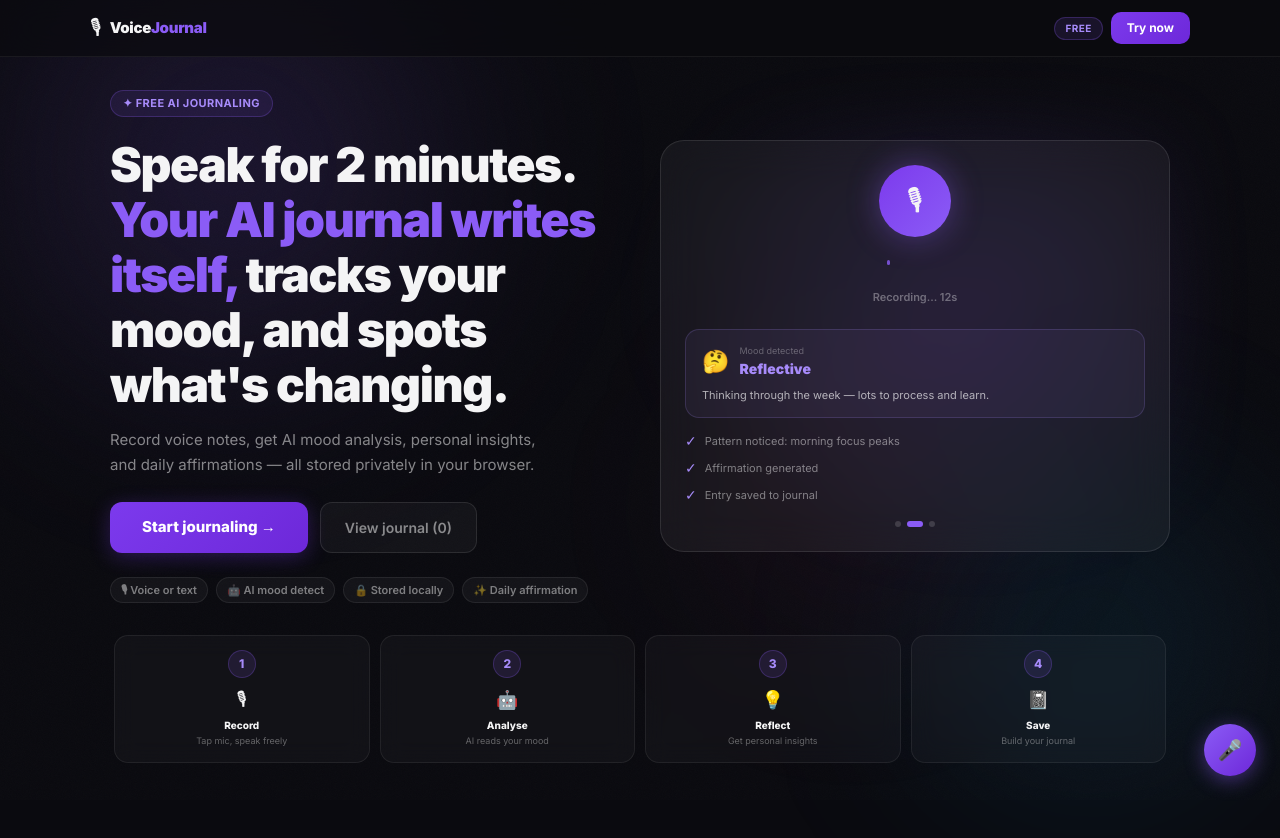
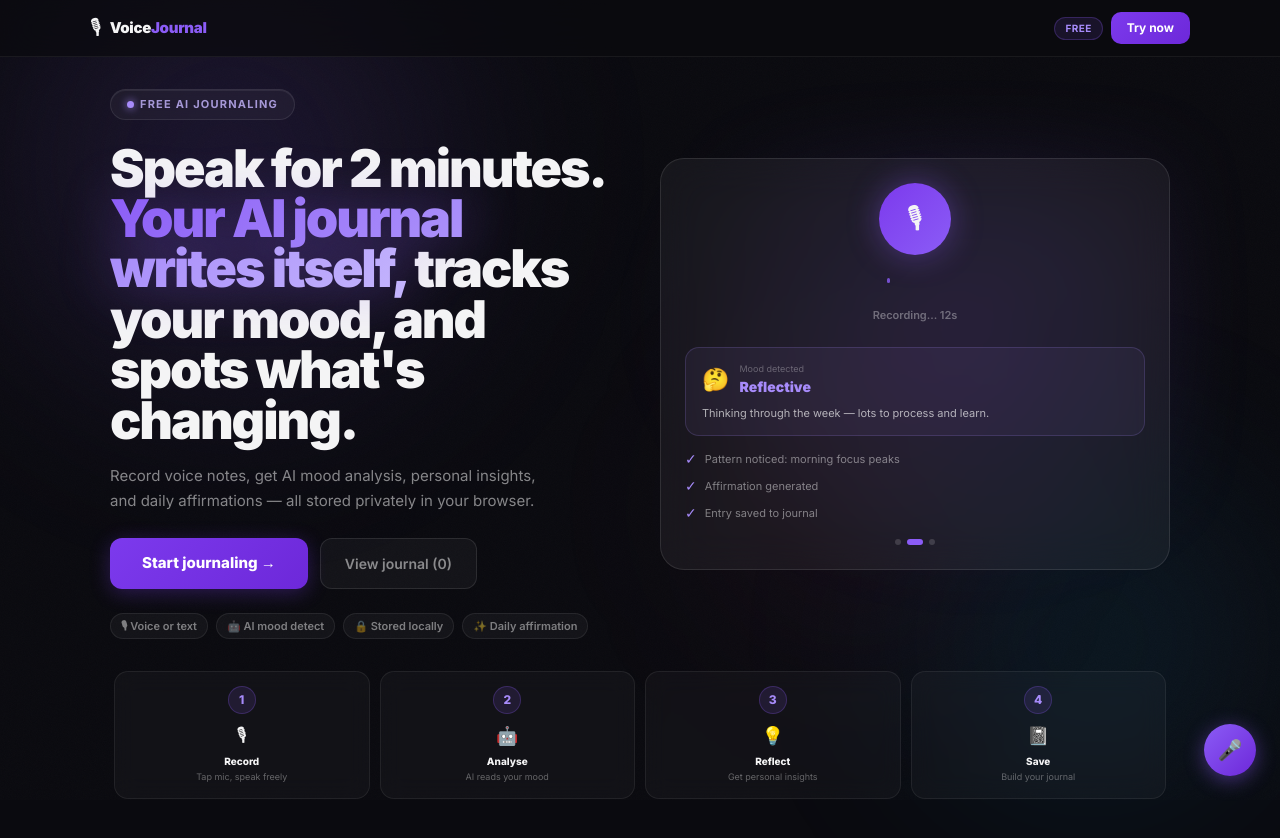
Before and after one commit to infosiva/voicejournal, a Next.js app: page / in a window 1280 px wide. Shown: the top 838 px of the page. Built offline with nearby package versions, Linux system fonts and the light colour scheme.

Commit message:
feat(hero): liquid-glass badge, larger headline, gradient glow

```diff
--- a/app/page.tsx
+++ b/app/page.tsx
@@ -689,24 +689,32 @@
           >
             <div style={{
               display: 'inline-flex', alignItems: 'center', gap: 6,
-              padding: '4px 12px', borderRadius: 99, marginBottom: 20,
-              background: 'rgba(139,92,246,0.1)', border: '1px solid rgba(139,92,246,0.25)',
+              padding: '6px 16px', borderRadius: 9999, marginBottom: 24,
+              background: 'rgba(255,255,255,0.04)',
+              backdropFilter: 'blur(12px)', WebkitBackdropFilter: 'blur(12px)',
+              border: '1px solid rgba(255,255,255,0.09)',
+              boxShadow: 'inset 0 1px 0 rgba(255,255,255,0.07)',
+              fontSize: 11, color: 'rgba(196,181,253,0.82)', fontWeight: 700,
+              letterSpacing: '0.11em', textTransform: 'uppercase',
             }}>
-              <span style={{ fontSize: 11, color: '#a78bfa', fontWeight: 700, letterSpacing: '0.04em' }}>
-                ✦ FREE AI JOURNALING
-              </span>
+              <span style={{ width: 7, height: 7, borderRadius: '50%', background: '#a78bfa', display: 'inline-block', flexShrink: 0, boxShadow: '0 0 8px #a78bfa' }} />
+              FREE AI JOURNALING
             </div>
 
             <h1 style={{
-              fontSize: 'clamp(28px, 4.5vw, 48px)',
+              fontSize: 'clamp(2rem, 4.5vw, 3.25rem)',
               fontWeight: 900,
-              letterSpacing: '-0.03em',
-              lineHeight: 1.15,
+              letterSpacing: '-0.04em',
+              lineHeight: 0.97,
               color: '#f4f4f5',
-              margin: '0 0 16px',
+              margin: '0 0 18px',
             }}>
               Speak for 2 minutes.<br />
-              <span style={{ color: '#8b5cf6' }}>Your AI journal writes itself,</span> tracks your mood, and spots what&apos;s changing.
+              <span style={{
+                background: 'linear-gradient(135deg, #8b5cf6 0%, #a78bfa 50%, #c4b5fd 100%)',
+                WebkitBackgroundClip: 'text', WebkitTextFillColor: 'transparent', backgroundClip: 'text',
+                filter: 'drop-shadow(0 0 28px rgba(139,92,246,0.45))',
+              }}>Your AI journal writes itself,</span> tracks your mood, and spots what&apos;s changing.
             </h1>
 
             {/* Mobile demo strip — between headline and paragraph, above fold */}
```
